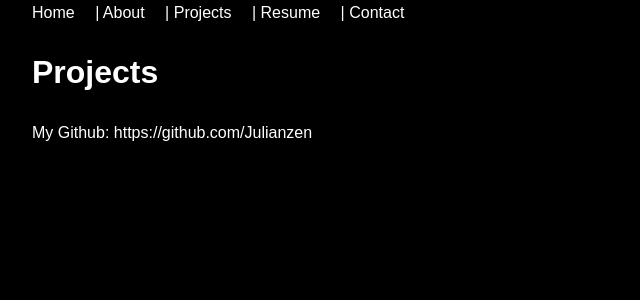
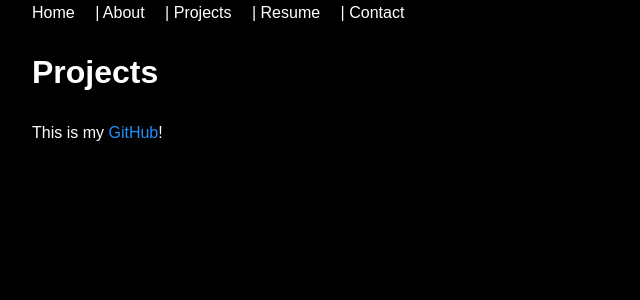
Before and after one commit to Julianzen/julians.github.io, a Jekyll site: the page built from projects.md, in a window 1280 px wide. Shown: the top 300 px of the page, without its empty margins (0-640 px from the left). Built offline with Jekyll 4.4.1, drawn with Linux system fonts in a browser that asks for light colours.

Commit message:
Update projects.md

```diff
--- a/projects.md
+++ b/projects.md
@@ -5,4 +5,4 @@ title: "Projects"
 
 # Projects
 
-My Github: https://github.com/Julianzen
+This is my <a href="https://github.com/Julianzen" target="_blank">GitHub</a>!
```
